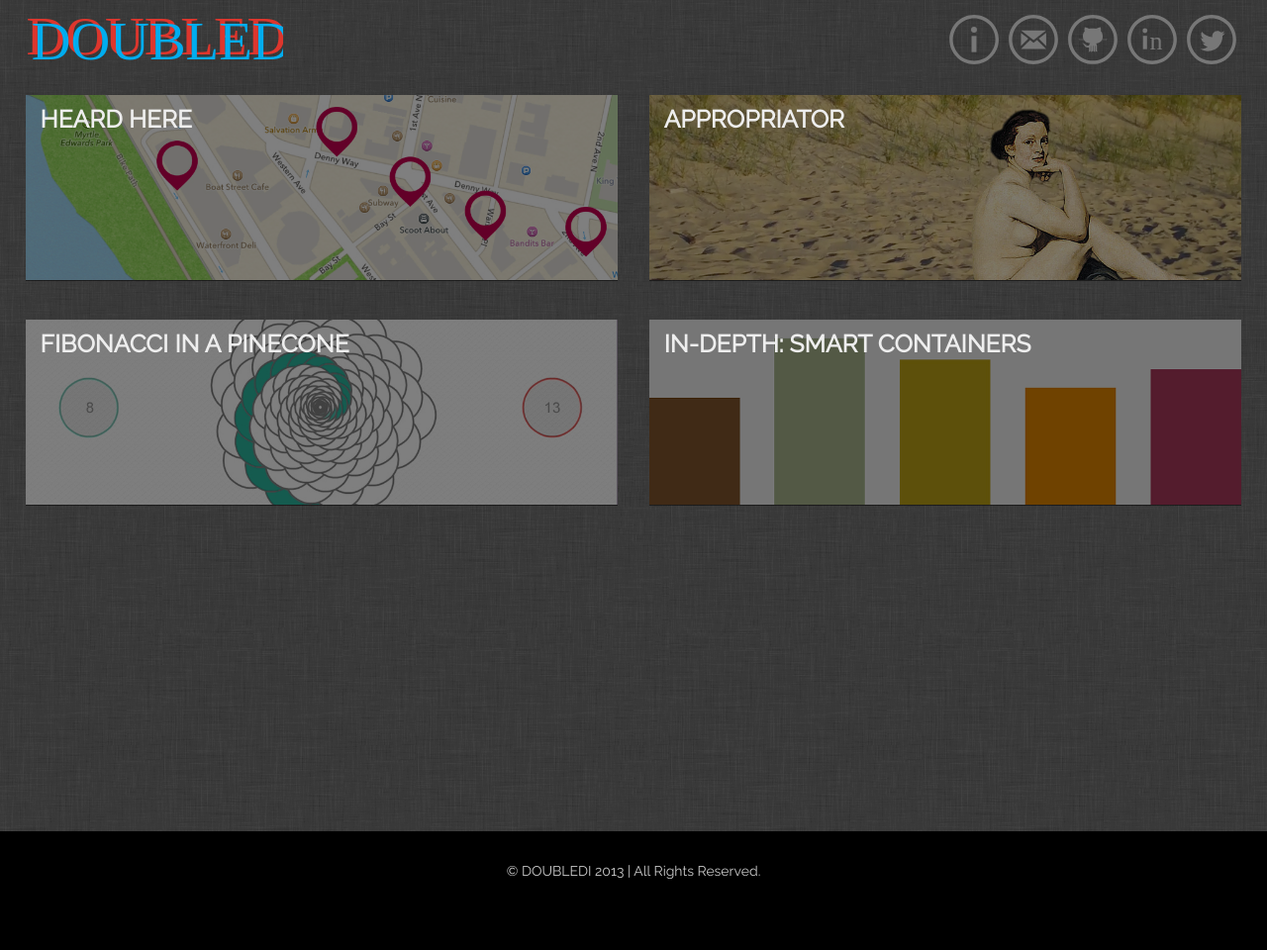
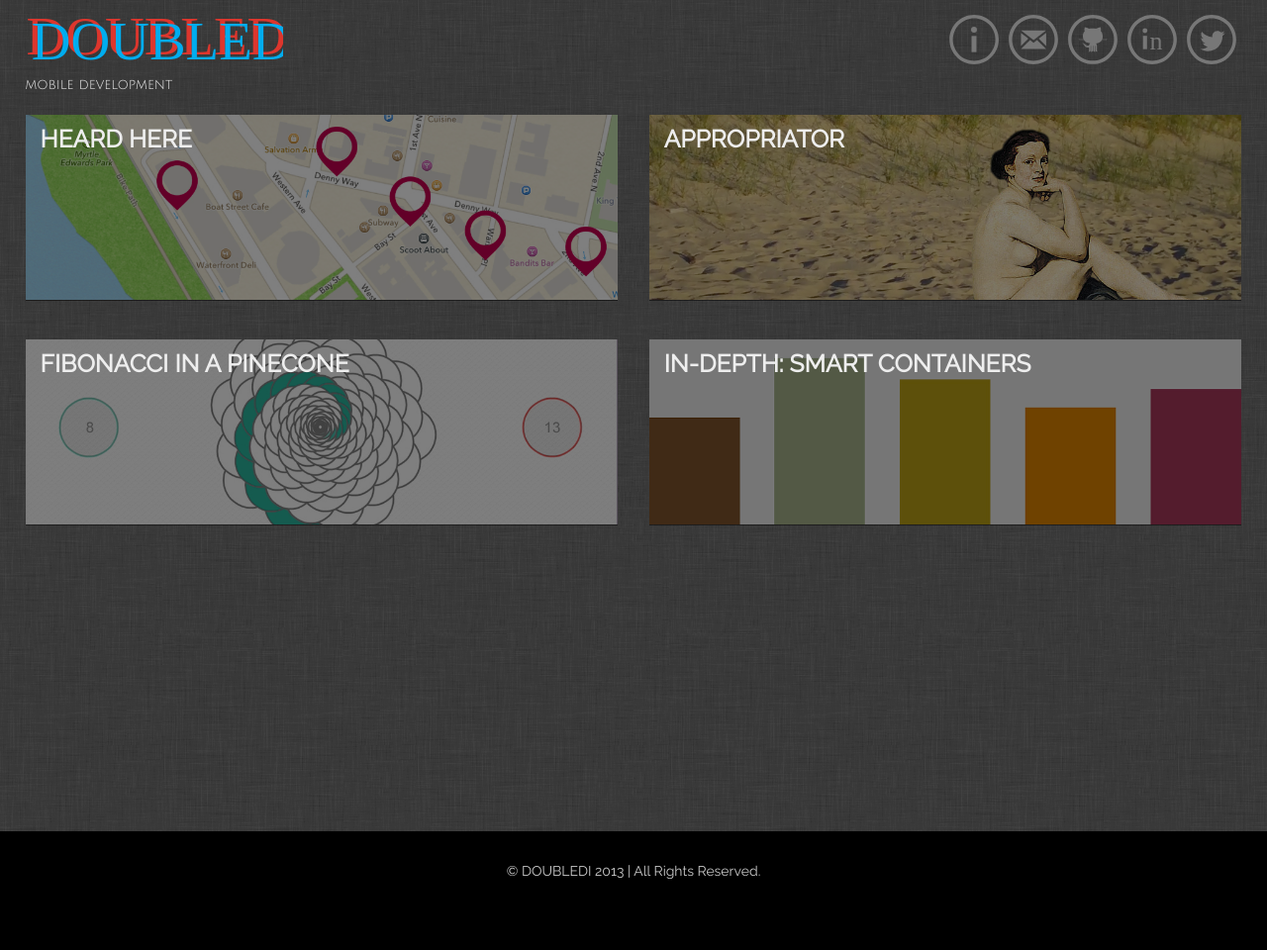
Before and after one commit to diannamertz/doubledi.github.com, a Jekyll site: the page built from index.html, in a window 1280 px wide. Shown: the whole page at 99% size. Built offline with Jekyll 4.4.1, drawn with Linux system fonts in a browser that asks for light colours.

Commit message:
final index fix

```diff
--- a/_layouts/default.html
+++ b/_layouts/default.html
@@ -60,6 +60,7 @@
                       font-size="55">DOUBLEDI</text>
                       </a>
                 </svg>
+                <div  class="subfont">mobile development</div>
             </nav>
           </div> <!--row-fluid-->
           <!-- Modal -->
```
